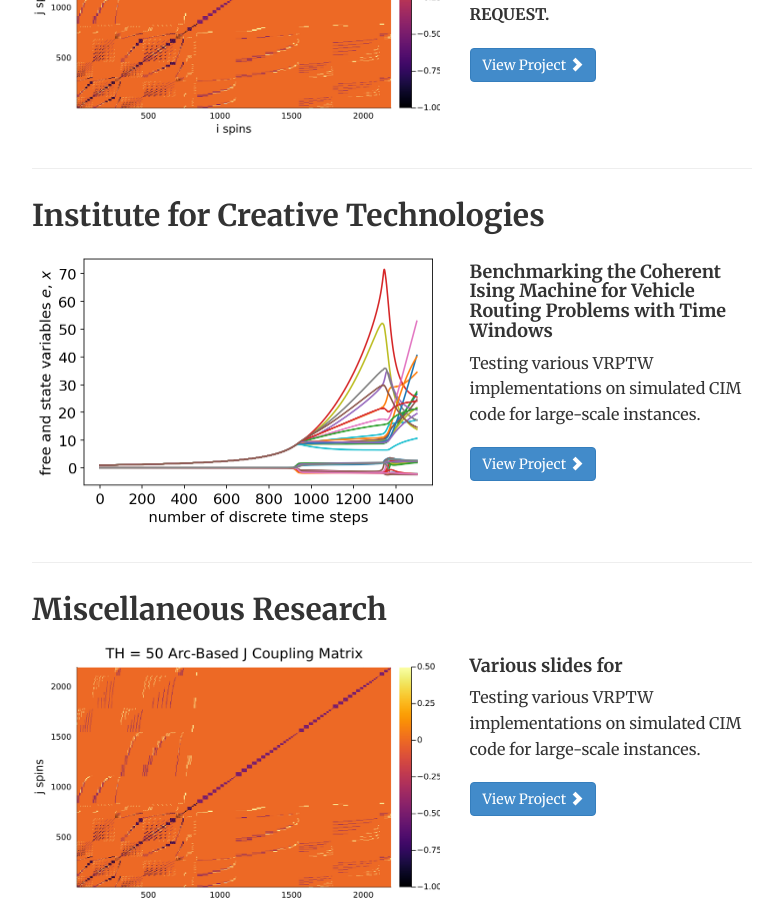
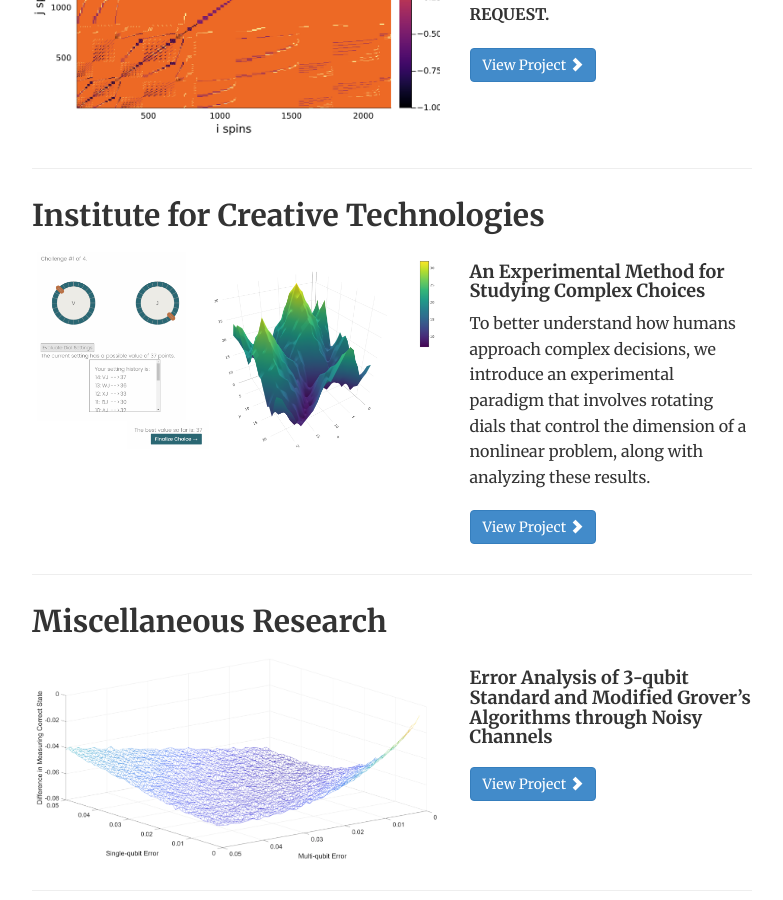
Before and after one commit to tylertking/tylertking.github.io, a Jekyll site: the page built from research/index.html, in a window 1280 px wide and 900 px high, scrolled down 2342 px. Shown: the whole window, without its empty margins (248-1031 px from the left). Built offline with Jekyll 4.4.1, drawn with Linux system fonts in a browser that asks for light colours; some of the changed text lies outside the part shown.

Commit message:
Research test 8

```diff
--- a/research/index.html
+++ b/research/index.html
@@ -34,13 +34,13 @@ description: Research Experience of Tyler King
 <h2>Institute for Creative Technologies</h2>
 <p></p>
 <p>  </p>
-{% include project-blurb.html inDepth="mcmahon/AEP_4900_End_of_Semester_Report_SP22.pdf" preview="freeAndStateVar (1).png" title="Benchmarking the Coherent Ising Machine for Vehicle Routing Problems with Time Windows" description="Testing various VRPTW implementations on simulated CIM code for large-scale instances."%}
+{% include project-blurb.html inDepth="ICT/complex_choices.html" preview="landscapePicture2 (1).png" title="An Experimental Method for Studying Complex Choices" description="To better understand how humans approach complex decisions, we introduce an experimental paradigm that involves rotating dials that control the dimension of a nonlinear problem, along with analyzing these results."%}
 
 <h2>Miscellaneous Research</h2>
 <p></p>
 <p>  </p>
 
-{% include project-blurb.html inDepth="" preview="arcbasedcoupling.png" title="Various slides for" description="Testing various VRPTW implementations on simulated CIM code for large-scale instances."%}
+{% include project-blurb.html inDepth="qctemp.html" preview="resplot.png" title="Error Analysis of 3-qubit Standard and Modified Grover’s Algorithms through Noisy Channels" description=""%}
 
 
 <h2>Process-Energy-Environmental Systems Engineering (PEESE)</h2>
```
Also changed, not shown: research/ICT/complex_choices.html (added, +30 -0 lines), img/landscapePicture2 (1).png (added), img/resplot.PNG (added), 1 other file.
